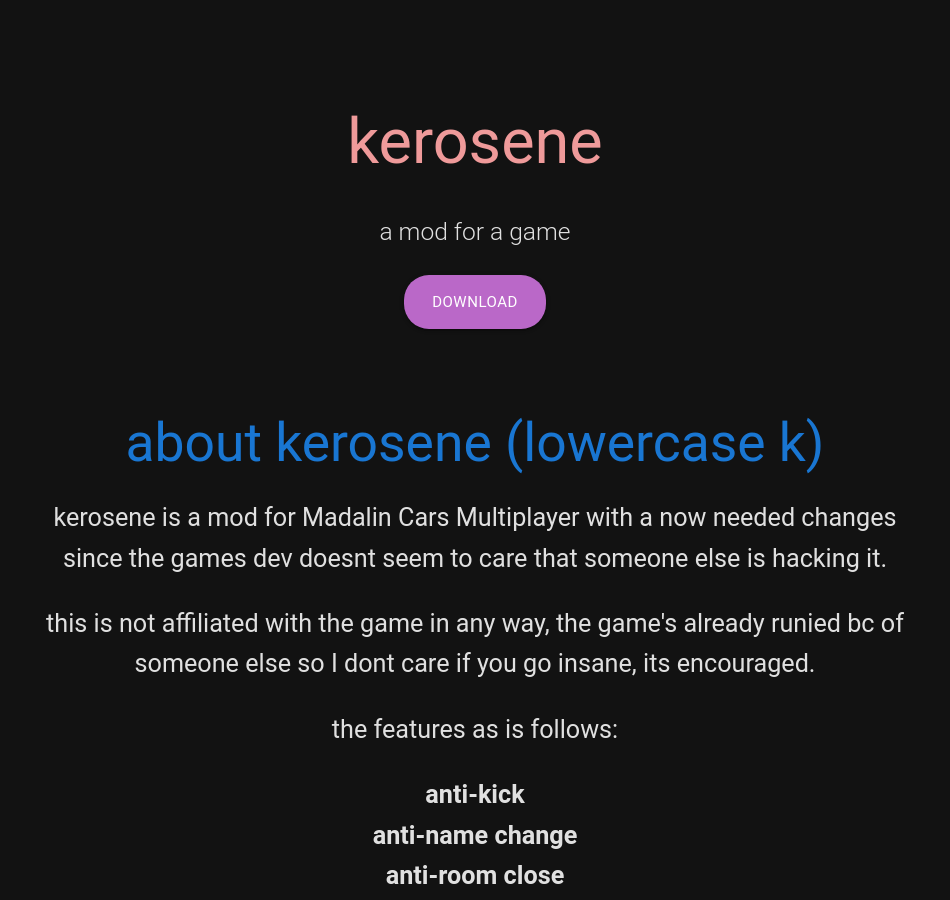
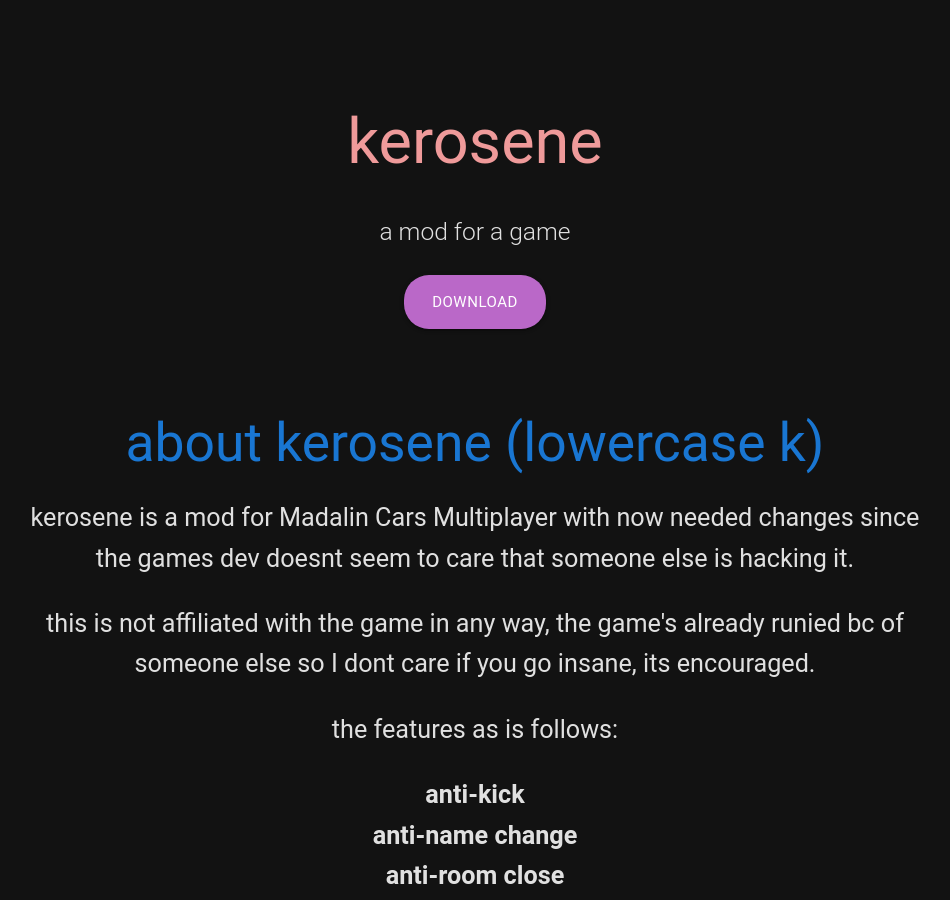
Before and after one commit to ishuna/ishuna, a Jekyll site: the page built from index.md, in a window 1280 px wide and 900 px high. Shown: the whole window, without its empty margins (165-1115 px from the left). Built offline with Jekyll 4.4.1, drawn with Linux system fonts in a browser that asks for light colours.

Commit message:
Update index.md

```diff
--- a/index.md
+++ b/index.md
@@ -14,7 +14,7 @@
     </div>
     <div class="section">
         <h2 class="header center blue-text text-darken-2">about kerosene (lowercase k)</h2>
-        <p class="flow-text center">kerosene is a mod for Madalin Cars Multiplayer with a now needed changes since the games dev doesnt seem to care that someone else is hacking it.</p>
+        <p class="flow-text center">kerosene is a mod for Madalin Cars Multiplayer with now needed changes since the games dev doesnt seem to care that someone else is hacking it.</p>
         <p class="flow-text center">this is not affiliated with the game in any way, the game's already runied bc of someone else so I dont care if you go insane, its encouraged.</p>
         <p class="flow-text center">the features as is follows:</p>
         <ul class="flow-text center">
```
